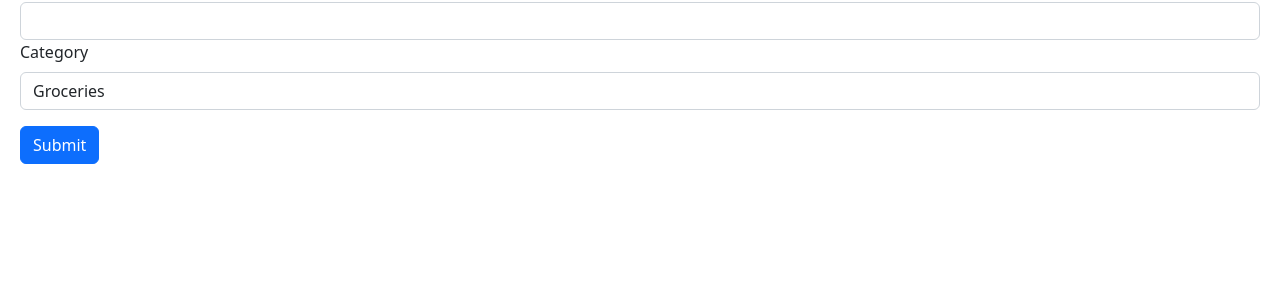
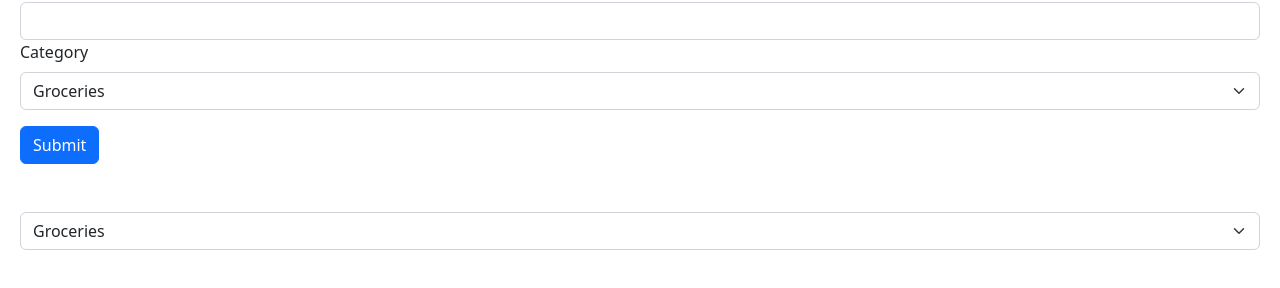
Before and after one commit to HigherIB/react-app-workable, a React (Vite) app: page / in a window 1280 px wide. Shown: the part 120-408 px from the top of the page. Built offline with nearby package versions, Linux system fonts and the light colour scheme.

Commit message:
form select and expense summary initial

```diff
--- a/src/App.tsx
+++ b/src/App.tsx
@@ -1,10 +1,14 @@
 import React from "react"
 import ExpenseForm from "./components/ExpenseForm"
+import ExpenseSummary from "./components/ExpenseSummary"
+
+
 function App(){
 
   return (
     <div>
       <ExpenseForm />
+      <ExpenseSummary />
     </div>
   )
 }
--- a/src/components/ExpenseForm.tsx
+++ b/src/components/ExpenseForm.tsx
@@ -29,7 +29,7 @@ const ExpenseForm = () => {
             <select
                 name="categories"
                 id="category"
-                className="form-control"
+                className="form-select"
             >
                 <option value="groceries">Groceries</option>
                 <option value="utilities">Utilities</option>
--- /dev/null
+++ b/src/components/ExpenseSummary.tsx
@@ -0,0 +1,19 @@
+const ExpenseSummary = () => {
+    return (
+        <>
+            <form className="mt-5">
+                <select
+                    name="categories"
+                    id="category"
+                    className="form-select"
+                    >
+                    <option value="groceries">Groceries</option>
+                    <option value="utilities">Utilities</option>
+                    <option value="entertainment">Entertainment</option>
+                </select>
+            </form>
+        </>
+    )
+}
+
+export default ExpenseSummary
```
